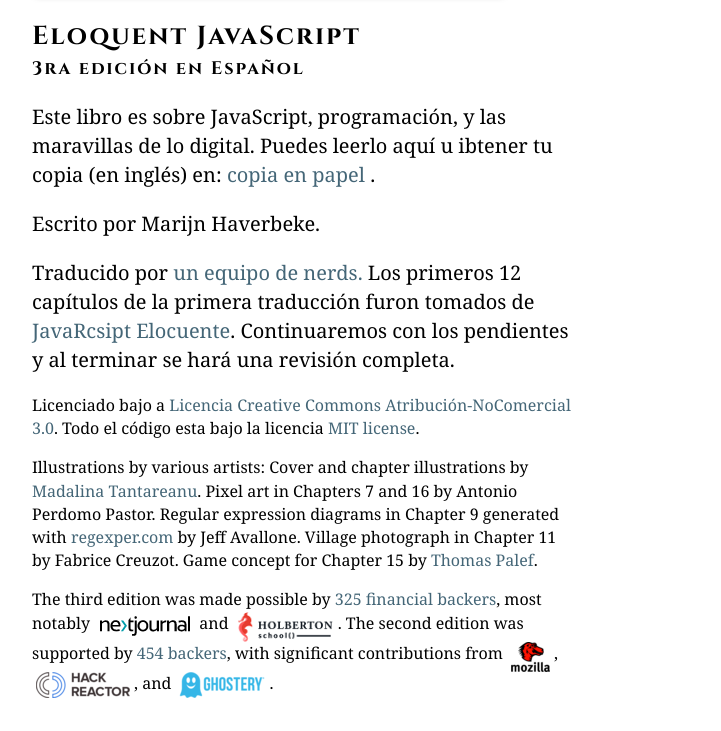
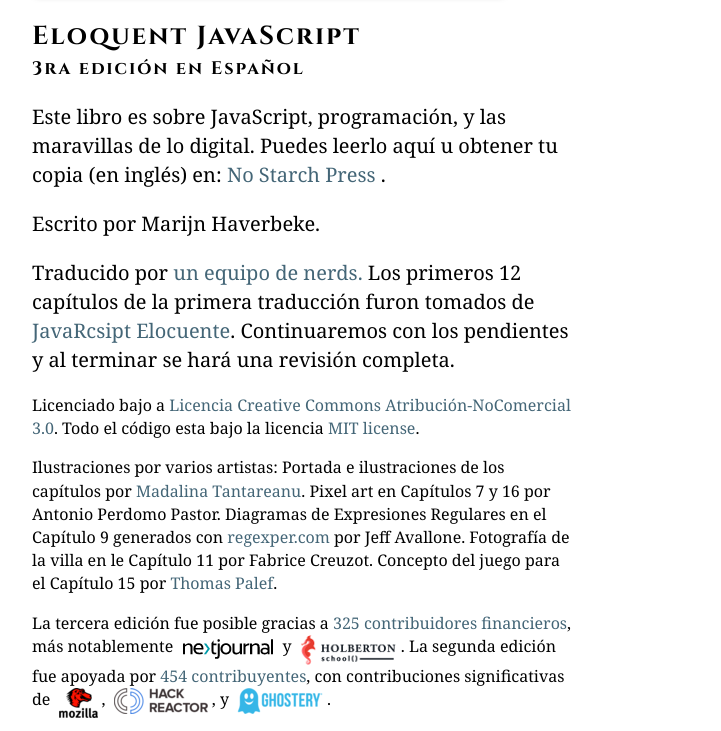
Before and after one commit to Eloquent-JavaScript-Espanol/eloquentjs-es-page, a plain HTML site: page index.html in a window 1280 px wide. Shown: the part 711-1442 px from the top of the page, without its empty margins (28-749 px from the left). Drawn offline with Linux system fonts and the light colour scheme.

Commit message:
Home completamente traducido

```diff
--- a/index.html
+++ b/index.html
@@ -30,8 +30,8 @@
   <h1>Eloquent JavaScript<div style="font-size: 70%">3ra edición en Español</div></h2>
 
   <p>Este libro es sobre JavaScript, programación, y las maravillas de lo digital.
-   Puedes leerlo aquí u ibtener tu copia (en inglés) en:
-  <a href="https://www.amazon.com/gp/product/1593279507/ref=as_li_tl?ie=UTF8&camp=1789&creative=9325&creativeASIN=1593279507&linkCode=as2&tag=marijhaver-20&linkId=d8642c0457954f03e27c02b0034d0d60">copia en papel
+   Puedes leerlo aquí u obtener tu copia (en inglés) en:
+  <a href="https://www.amazon.com/gp/product/1593279507/ref=as_li_tl?ie=UTF8&camp=1789&creative=9325&creativeASIN=1593279507&linkCode=as2&tag=marijhaver-20&linkId=d8642c0457954f03e27c02b0034d0d60">No Starch Press
   </a>.</p>
 
   <p>Escrito por Marijn Haverbeke.</p>
@@ -53,26 +53,25 @@
   Todo el código esta bajo la licencia
   <a href="https://opensource.org/licenses/MIT">MIT license</a>.</p>
 
-  <p>Illustrations by various artists: Cover and chapter illustrations
-  by <a href="http://madalinatantareanu.com/">Madalina Tantareanu</a>.
-  Pixel art in Chapters 7 and 16 by Antonio Perdomo Pastor. Regular
-  expression diagrams in Chapter 9 generated
-  with <a href="https://regexper.com">regexper.com</a> by Jeff
-  Avallone. Village photograph in Chapter 11 by Fabrice Creuzot. Game
-  concept for Chapter 15 by <a href="http://lessmilk.com">Thomas
+  <p>Ilustraciones por varios artistas: Portada e ilustraciones de los capítulos
+  por <a href="http://madalinatantareanu.com/">Madalina Tantareanu</a>.
+  Pixel art en Capítulos 7 y 16 por Antonio Perdomo Pastor. Diagramas de Expresiones
+  Regulares en el Capítulo 9 generados con <a href="https://regexper.com">regexper.com</a>
+  por Jeff Avallone. Fotografía de la villa en le Capítulo 11 por  Fabrice Creuzot. Concepto
+  del juego para el Capítulo 15 por <a href="http://lessmilk.com">Thomas
   Palef</a>.</p>
 
-  <p>The third edition was made possible
-  by <a href="backers3.html">325 financial backers</a>, most
-  notably <a href="https://nextjournal.com/"><img src="img/nextjournal.png"
-  alt="Nextjournal" class=logo></a> and <a href="https://www.holbertonschool.com/"><img src="img/holberton.png" alt="Holberton School" class=logo></a>. The second edition
-  was supported by <a href="backers.html">454 backers</a>, with
-  significant contributions
-  from <a href="https://www.mozilla.org/en-US/"><img src="img/mozilla_mini.png"
+  <p>La tercera edición fue posible gracias
+  a <a href="backers3.html">325 contribuidores financieros</a>, más
+  notablemente <a href="https://nextjournal.com/"><img src="img/nextjournal.png"
+  alt="Nextjournal" class=logo></a> y <a href="https://www.holbertonschool.com/"><img src="img/holberton.png" alt="Holberton School" class=logo></a>. La segunda edición
+  fue apoyada por <a href="backers.html">454 contribuyentes</a>, con
+  contribuciones significativas
+  de <a href="https://www.mozilla.org/en-US/"><img src="img/mozilla_mini.png"
   alt=Mozilla
   class=logo></a>, <a href="https://www.hackreactor.com/"><img src="img/hack_reactor_mini.png"
   alt="Hack Reactor" class=logo></a>,
-  and <a href="https://www.ghostery.com/"><img src="img/ghostery_mini.png"
+  y <a href="https://www.ghostery.com/"><img src="img/ghostery_mini.png"
   alt="Ghostery" class=logo></a>.</p>
   </div>
 
@@ -80,7 +79,7 @@
 
 <div id=contents>
 
-  <h2>Contents</h2>
+  <h2>Contenido</h2>
 
   <ol class=toc>
     <li class="contents-intro"><a href="00_intro.html">Introducción</a>
@@ -90,7 +89,7 @@
     </li>
     <li><a href="02_program_structure.html">Estructura del Programa</a>
     <li><a href="03_functions.html">Funciones</a>
-    <li><a href="04_data.html">Estucturas de datos</a>
+    <li><a href="04_data.html">Estructuras de datos</a>
     <li><a href="05_higher_order.html">Funciones de orden superior</a>
     <li><a href="06_object.html">La Vida Secreta de los Objetos</a>
     <li><a href="07_robot.html">Proyecto: Un Robot</a>
```
Also changed, not shown: 12_language.html (+3 -3 lines), 1 other file.
